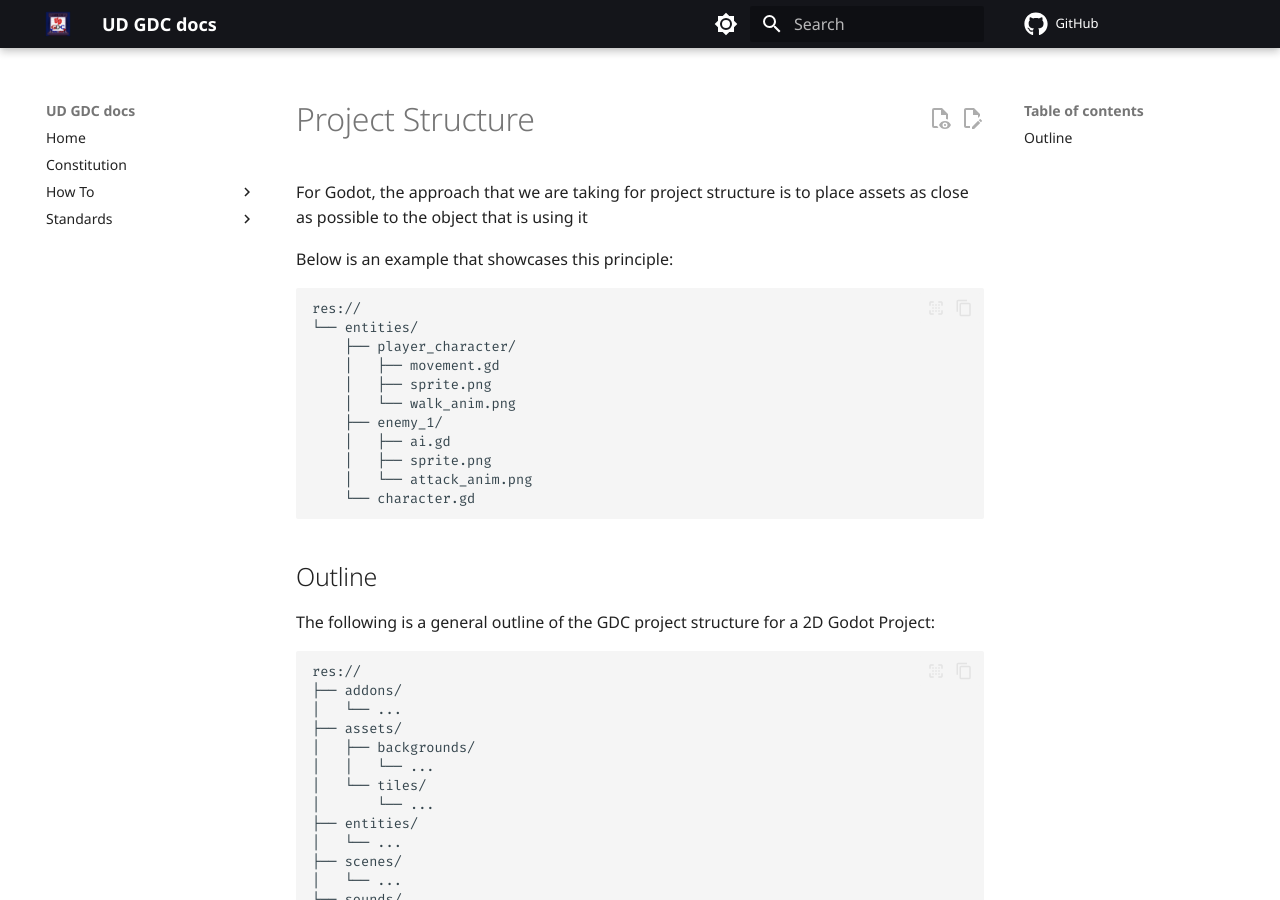
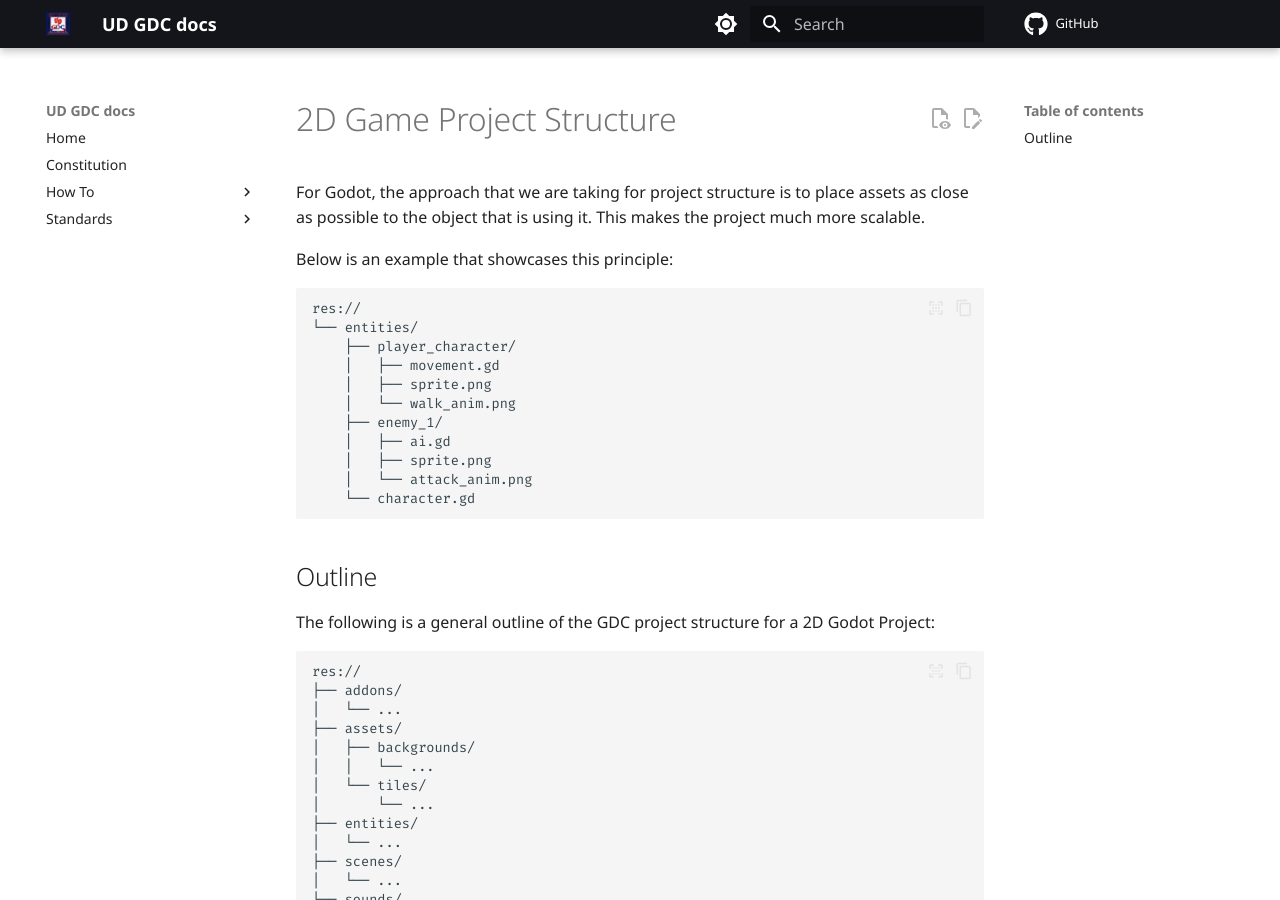
Before and after one commit to UD-Game-Development-Club/docs, an MkDocs documentation site: the page built from docs/Standards/Godot/2D_project_structure.md, in a window 1280 px wide and 900 px high. Built offline with MkDocs 1.6.1 and Material for MkDocs 9.7.7, drawn with Linux system fonts in a browser that asks for light colours; comment, search, counter and statistics services are not loaded; the version menu is left out.

Commit message:
chore: Update Godot Docs

```diff
--- a/docs/Standards/Godot/2D_project_structure.md
+++ b/docs/Standards/Godot/2D_project_structure.md
@@ -1,6 +1,6 @@
-# Project Structure
+# 2D Game Project Structure
 
-For Godot, the approach that we are taking for project structure is to place assets as close as possible to the object that is using it
+For Godot, the approach that we are taking for project structure is to place assets as close as possible to the object that is using it. This makes the project much more scalable.
 
 Below is an example that showcases this principle:
 
```
